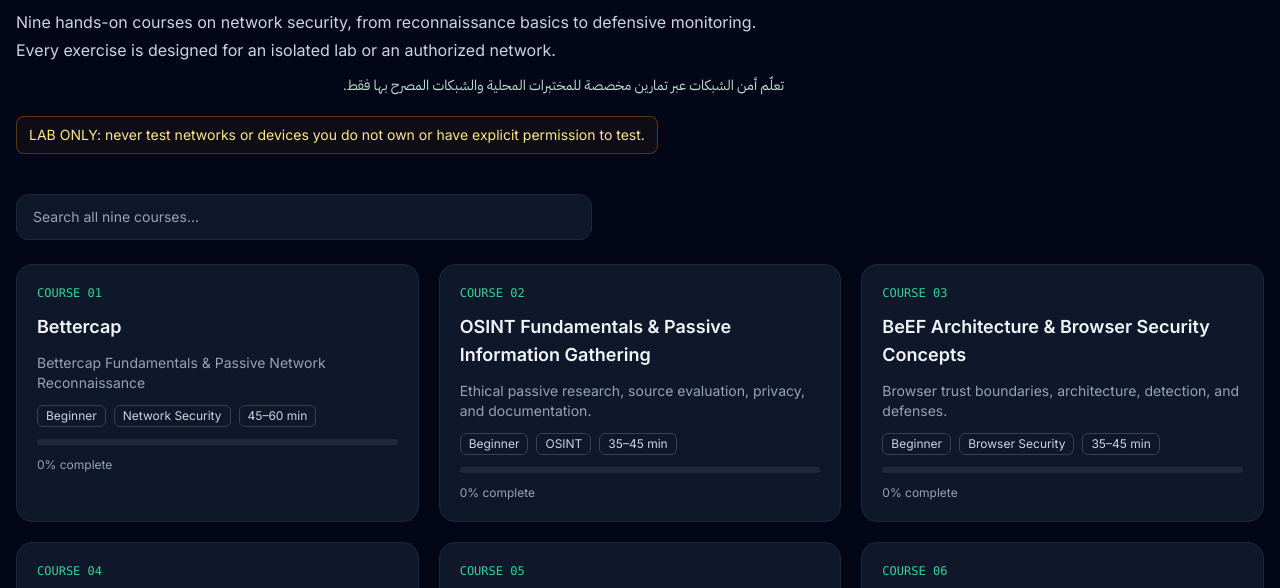
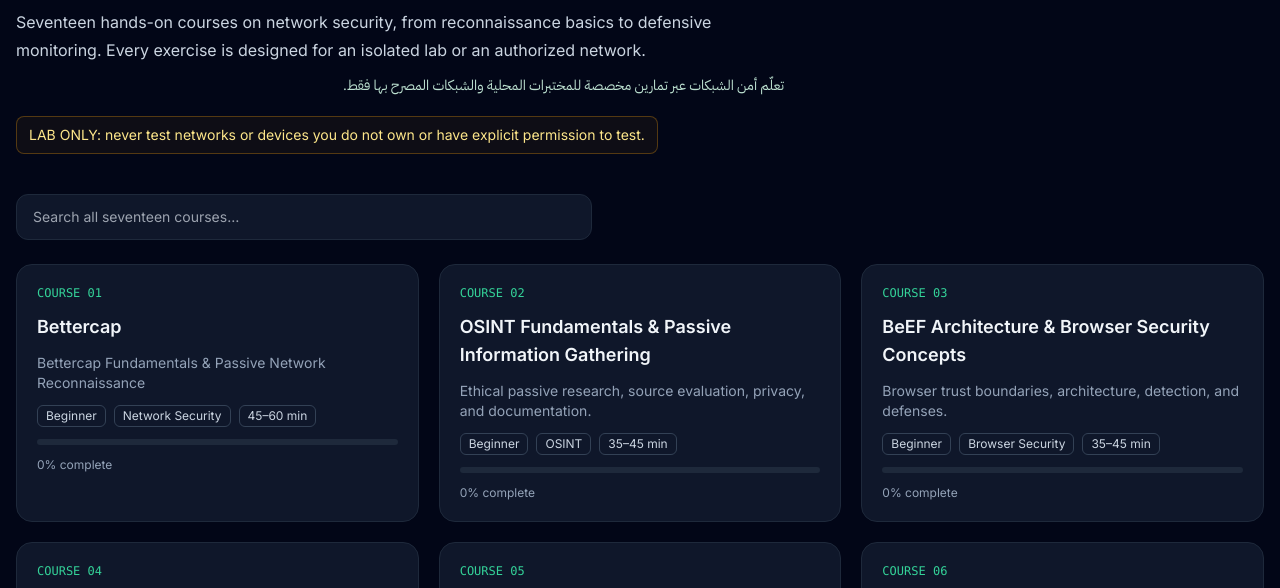
Before and after one commit to sakhr-h/DevVault, a plain HTML site: page academy/index.html in a window 1280 px wide. Shown: the part 151-739 px from the top of the page. Drawn offline with nearby package versions, Linux system fonts and the light colour scheme.

Commit message:
Update Academy course count

```diff
--- a/academy/index.html
+++ b/academy/index.html
@@ -13,11 +13,11 @@
 <main class="max-w-7xl mx-auto px-4 py-12">
  <section class="mb-10 max-w-3xl">
   <h1 class="text-4xl font-bold tracking-tight">Cybersecurity Academy</h1>
-  <p class="mt-3 text-slate-300 leading-7">Nine hands-on courses on network security, from reconnaissance basics to defensive monitoring. Every exercise is designed for an isolated lab or an authorized network.</p>
+  <p class="mt-3 text-slate-300 leading-7">Seventeen hands-on courses on network security, from reconnaissance basics to defensive monitoring. Every exercise is designed for an isolated lab or an authorized network.</p>
   <p class="ar arbox mt-2 text-emerald-100/90 text-sm leading-7">تعلّم أمن الشبكات عبر تمارين مخصصة للمختبرات المحلية والشبكات المصرح بها فقط.</p>
   <p class="mt-4 inline-block rounded-lg border border-amber-500/30 bg-amber-500/5 px-3 py-2 text-sm text-amber-200">LAB ONLY: never test networks or devices you do not own or have explicit permission to test.</p>
  </section>
- <label class="block max-w-xl mb-6"><span class="sr-only">Search courses</span><input id="courseSearch" type="search" class="w-full rounded-xl border border-slate-800 bg-slate-900 px-4 py-3 text-sm focus:outline-none focus:border-emerald-500" placeholder="Search all nine courses…" aria-label="Search courses"></label>
+ <label class="block max-w-xl mb-6"><span class="sr-only">Search courses</span><input id="courseSearch" type="search" class="w-full rounded-xl border border-slate-800 bg-slate-900 px-4 py-3 text-sm focus:outline-none focus:border-emerald-500" placeholder="Search all seventeen courses…" aria-label="Search courses"></label>
  <div id="cards" class="grid sm:grid-cols-2 lg:grid-cols-3 gap-5"></div>
 </main>
 <script src="assets/academy.js"></script>
```
